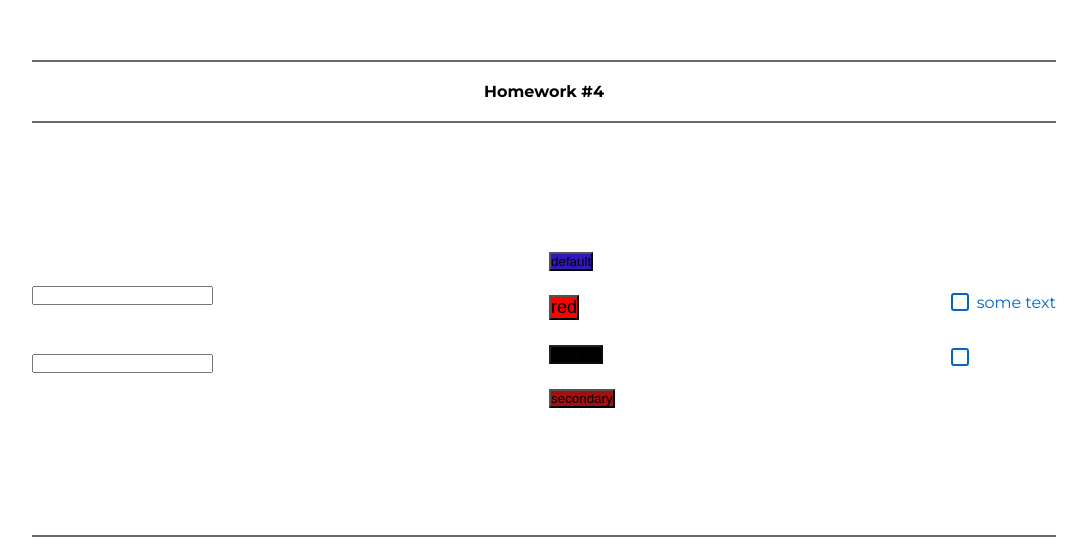
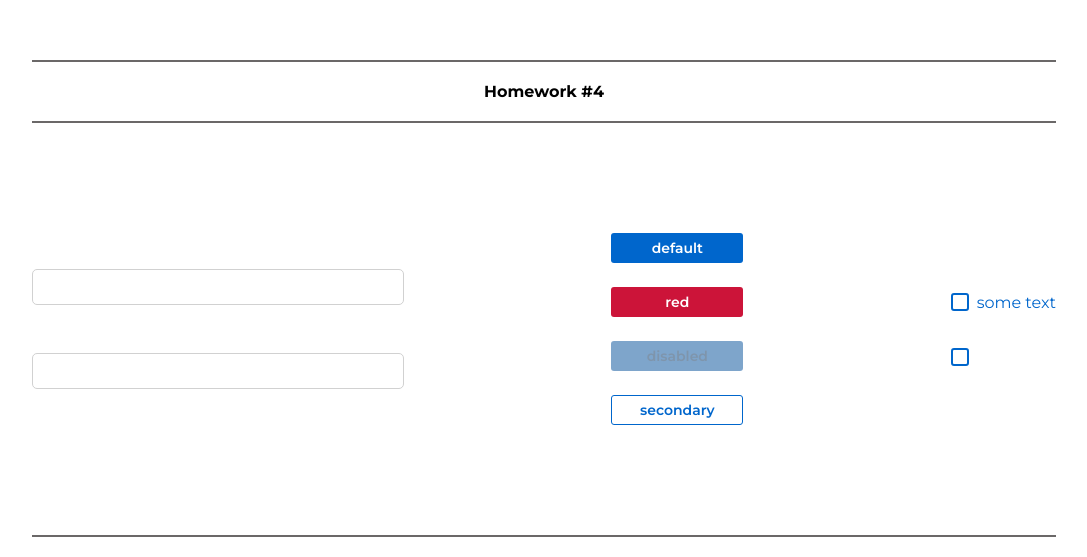
Before and after one commit to KvashninAlexander2023/homeworkSprint02, a React (Create React App) app: page /#/pre-junior in a window 1280 px wide. Shown: the part 1142-1699 px from the top of the page, without its empty margins (96-1183 px from the left). Built offline with nearby package versions, Linux system fonts and the light colour scheme.

Commit message:
add styles for HW4

```diff
--- a/src/s2-homeworks/hw04/Stand.tsx
+++ b/src/s2-homeworks/hw04/Stand.tsx
@@ -70,6 +70,8 @@ const Stand = () => {
                         xType={'secondary'}
                     >
                         secondary
+                        {/* Дополнительная */}
+
                     </SuperButton>
                 </div>
             </div>
--- a/src/s2-homeworks/hw04/common/c1-SuperInputText/SuperInputText.module.css
+++ b/src/s2-homeworks/hw04/common/c1-SuperInputText/SuperInputText.module.css
@@ -1,20 +1,43 @@
-.input:focus {
+.inputWrapper {
+  display: flex;
+  flex-direction: column-reverse;
 }
 
 .input {
+  width: 372px;
+  height: 36px;
+  font-size: 16px;
+  font-weight: 500;
+  line-height: 20px;
+  outline: none;
+  border: 1px solid #d1d1d1;
+  border-radius: 5px;
+  padding: 8px 12px;
 }
 
-.inputWrapper {
+.input:focus {
+}
+.input:focus + .error {
+  font-size: 14px;
+  line-height: 12px;
 }
 
 .superInput {
 }
 
 .errorInput {
+  border-color: #cc1349;
 }
 
 .errorInput:focus {
 }
 
 .error {
+  color: #cc1349;
+  font-size: 10px;
+  font-weight: 400;
+  line-height: 12px;
+  letter-spacing: 0%;
+  text-align: left;
+  transition: font-size 0.2s ease;
 }
--- a/src/s2-homeworks/hw04/common/c2-SuperButton/SuperButton.module.css
+++ b/src/s2-homeworks/hw04/common/c2-SuperButton/SuperButton.module.css
@@ -1,41 +1,59 @@
 .button {
-  background-color: #10e074;
+  min-width: 132px;
+  height: 30px;
+  font-family: Montserrat;
+  font-size: 14px;
+  font-weight: 600;
+  padding: 5px 24px 5px 24px;
+  border: none;
+  border-radius: 3px;
+  background-color: #06c;
+  color: #ffffff;
+  transition: background-color 0.2s ease;
 }
 
 .disabled {
-  background-color: #000000;
+  background-color: #004d99;
+  opacity: 0.5;
+  color: #002e5c;
 }
 
 .secondary {
-  background-color: rgb(167, 14, 14);
+  border: 1px solid rgb(0, 102, 204);
+  background-color: #fff;
+  color: #06c;
 }
 
 .default {
-  background-color: #3417b8;
 }
 
 .red {
-  background-color: red;
-  font-size: large;
+  background-color: #cc1439;
 }
 
 .default:hover {
+  background-color: #0080ff;
 }
 
 .red:hover {
+  background-color: #ff1a47;
 }
 
 .secondary:hover {
+  background-color: #e5f0fa;
 }
 
 
 .default:active {
+  background-color: #0059B3;
 }
 
 .secondary:active {
+  background-color: #C9E5FF;
 }
 
 .red:active {
+  background-color: #B31232;
 }
 
 .button:disabled {
--- a/src/s2-homeworks/hw04/common/c3-SuperCheckbox/SuperCheckbox.module.css
+++ b/src/s2-homeworks/hw04/common/c3-SuperCheckbox/SuperCheckbox.module.css
@@ -1,7 +1,6 @@
 .label {
     display: flex;
     align-items: center;
-
     cursor: pointer;
 }
 
@@ -19,7 +18,7 @@
     background-repeat: no-repeat;
     background-position: center center;
 
-    /* background-size: 90% 90%; */
+    background-size: 90% 90%;
     vertical-align: middle;
     margin-right: 8px;
     border-radius: 3px;
@@ -30,7 +29,8 @@
 .checkbox:checked {
     appearance: none;
 
-    background-image: url('checked.svg');
+    /* background-image: url('checked.svg'); */
+    background-image: url('checked.png');
     /*background: #99ff99;*/
 }
 
@@ -39,6 +39,6 @@
 }
 
 .spanClassName {
-    font-family: 'Montserrat', sans-serif;
+    /* font-family: 'Montserrat', sans-serif; */
     color: #06c;
 }
```
